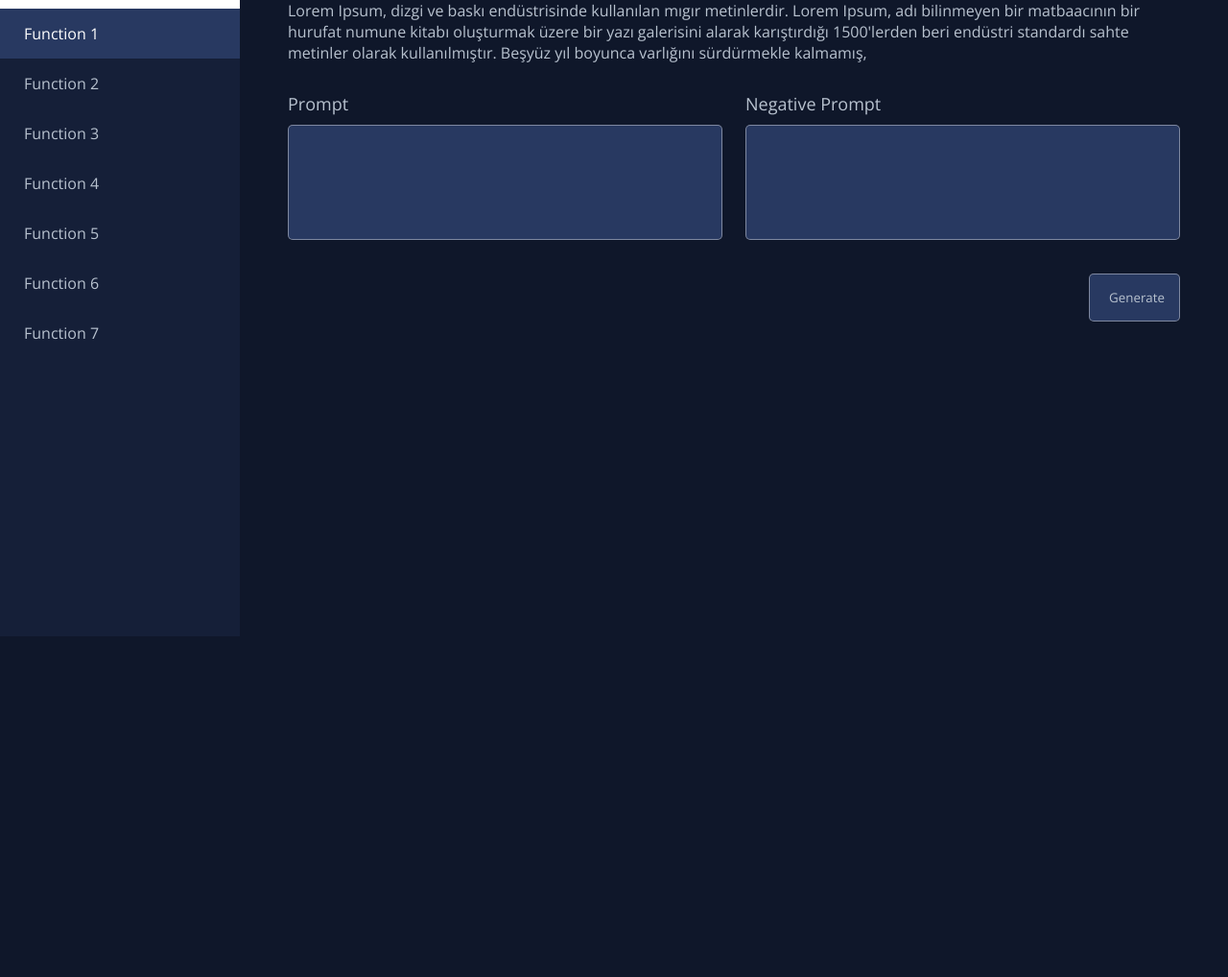
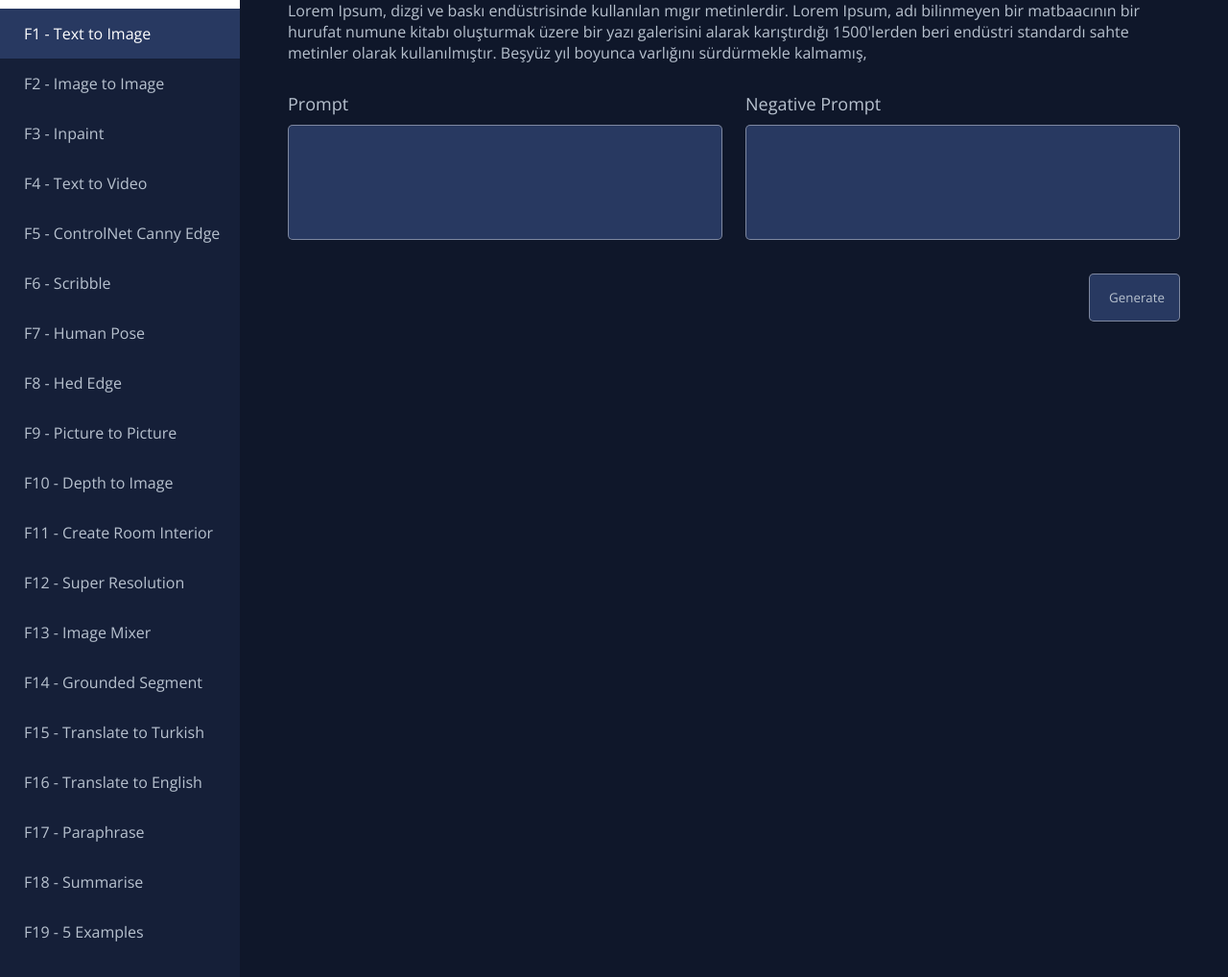
Before and after one commit to pynrctlg/api, a plain HTML site: page index.html in a window 1280 px wide. Shown: the part 137-1155 px from the top of the page at 96% size. Before the commit the page ends 800 px from the top, so only its background shows below. Drawn offline with nearby package versions, Linux system fonts and the light colour scheme; sample sign-in values are in the browser's storage.

Commit message:
menu update

```diff
--- a/index.html
+++ b/index.html
@@ -19,26 +19,38 @@
             </div>
             <ul>
                 <li class="active">
-                    <a href="javascript:;">Function 1</a>
+                    <a href="javascript:;">F1 - Text to Image </a>
                 </li>
                 <li>
-                    <a href="javascript:;">Function 2</a>
+                    <a href="javascript:;">F2 - Image to Image</a>
                 </li>
                 <li>
-                    <a href="javascript:;">Function 3</a>
+                    <a href="javascript:;">F3 - Inpaint</a>
                 </li>
                 <li>
-                    <a href="javascript:;">Function 4</a>
+                    <a href="javascript:;">F4 - Text to Video</a>
                 </li>
-                <li><a href="javascript:;">Function 5</a></li>
-                <li><a href="javascript:;">Function 6</a></li>
-                <li><a href="javascript:;">Function 7</a></li>
+                <li><a href="javascript:;">F5 - ControlNet Canny Edge</a></li>
+                <li><a href="javascript:;">F6 - Scribble</a></li>
+                <li><a href="javascript:;">F7 - Human Pose</a></li>
+                <li><a href="javascript:;">F8 - Hed Edge</a></li>
+                <li><a href="javascript:;">F9 - Picture to Picture</a></li>
+                <li><a href="javascript:;">F10 - Depth to Image</a></li>
+                <li><a href="javascript:;">F11 - Create Room Interior</a></li>
+                <li><a href="javascript:;">F12 - Super Resolution</a></li>
+                <li><a href="javascript:;">F13 - Image Mixer</a></li>
+                <li><a href="javascript:;">F14 - Grounded Segment</a></li>
+                <li><a href="javascript:;">F15 - Translate to Turkish</a></li>
+                <li><a href="javascript:;">F16 - Translate to English</a></li>
+                <li><a href="javascript:;">F17 - Paraphrase</a></li>
+                <li><a href="javascript:;">F18 - Summarise</a></li>
+                <li><a href="javascript:;">F19 - 5 Examples</a></li>
             </ul>
         </div>
         <div class="right">
             <ul>
                 <li class="active">
-                    <p class="title">Function 1</p>
+                    <p class="title">F1 - Text to Image</p>
 
                     <div class="row">
                         <div class="col-12">
@@ -91,22 +103,58 @@
 
                 </li>
                 <li>
-                    <p class="title">Function 2</p>
+                    <p class="title">F2 - Image to Image</p>
                 </li>
                 <li>
-                    <p class="title">Function 3</p>
+                    <p class="title">F3 - Inpaint</p>
                 </li>
                 <li>
-                    <p class="title">Function 4</p>
+                    <p class="title">F4 - Text to Video</p>
                 </li>
                 <li>
-                    <p class="title">Function 5</p>
+                    <p class="title">F5 - ControlNet Canny Edge</p>
                 </li>
                 <li>
-                    <p class="title">Function 6</p>
+                    <p class="title">F6 - Scribble</p>
                 </li>
                 <li>
-                    <p class="title">Function 7</p>
+                    <p class="title">F7 - Human Pose</p>
+                </li>
+                <li>
+                    <p class="title">F8 - Hed Edge</p>
+                </li>
+                <li>
+                    <p class="title">F9 - Picture to Picture</p>
+                </li>
+                <li>
+                    <p class="title">F10 - Depth to Image</p>
+                </li>
+                <li>
+                    <p class="title">F11 - Create Room Interior</p>
+                </li>
+                <li>
+                    <p class="title">F12 - Super Resolution</p>
+                </li>
+                <li>
+                    <p class="title">F13 - Image Mixer</p>
+                </li>
+                <li>
+                    <p class="title">F14 - Grounded Segment</p>
+                </li>
+                <li>
+                    <p class="title">F15 - Translate to Turkish</p>
+                </li>
+                <li>
+                    <p class="title">F16 - Translate to English</p>
+                </li>
+                <li>
+                    <p class="title">F17 - Paraphrase</p>
+                </li>
+                <li>
+                    <p class="title">F18 - Summarise</p>
+                </li>
+                <li>
+                    <p class="title">F19 - 5 Examples</p>
                 </li>
             </ul>
 
```
